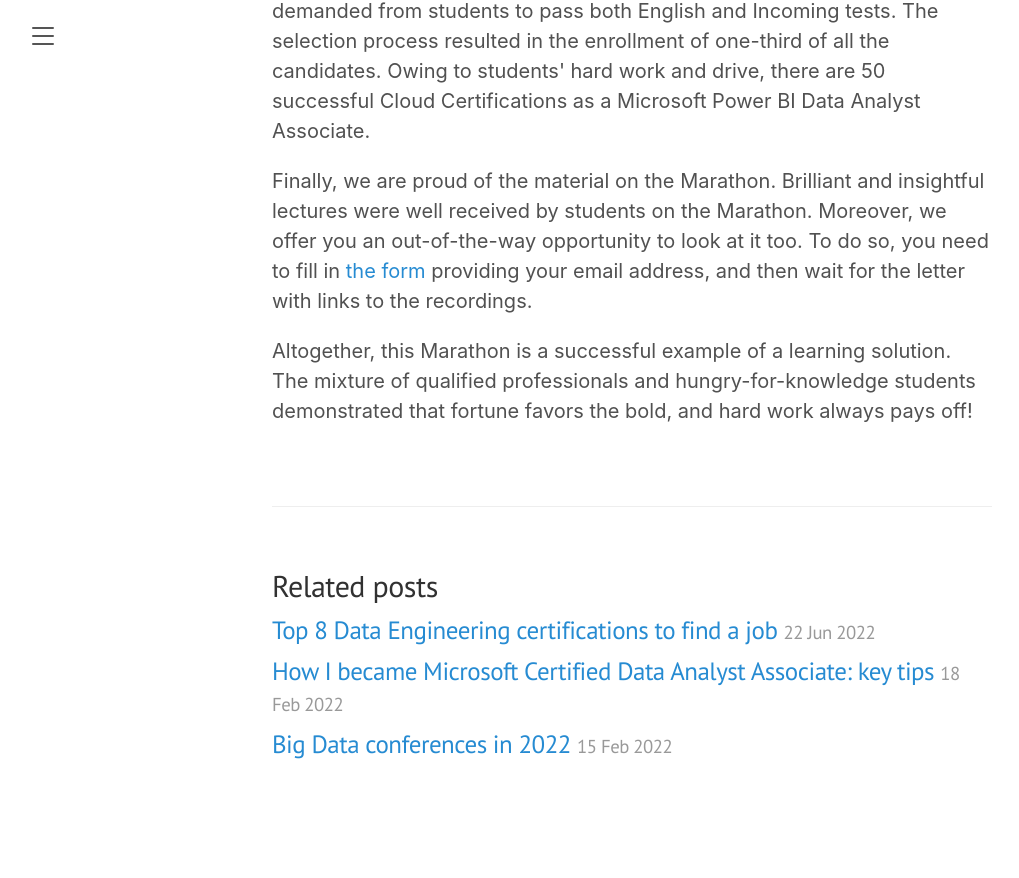
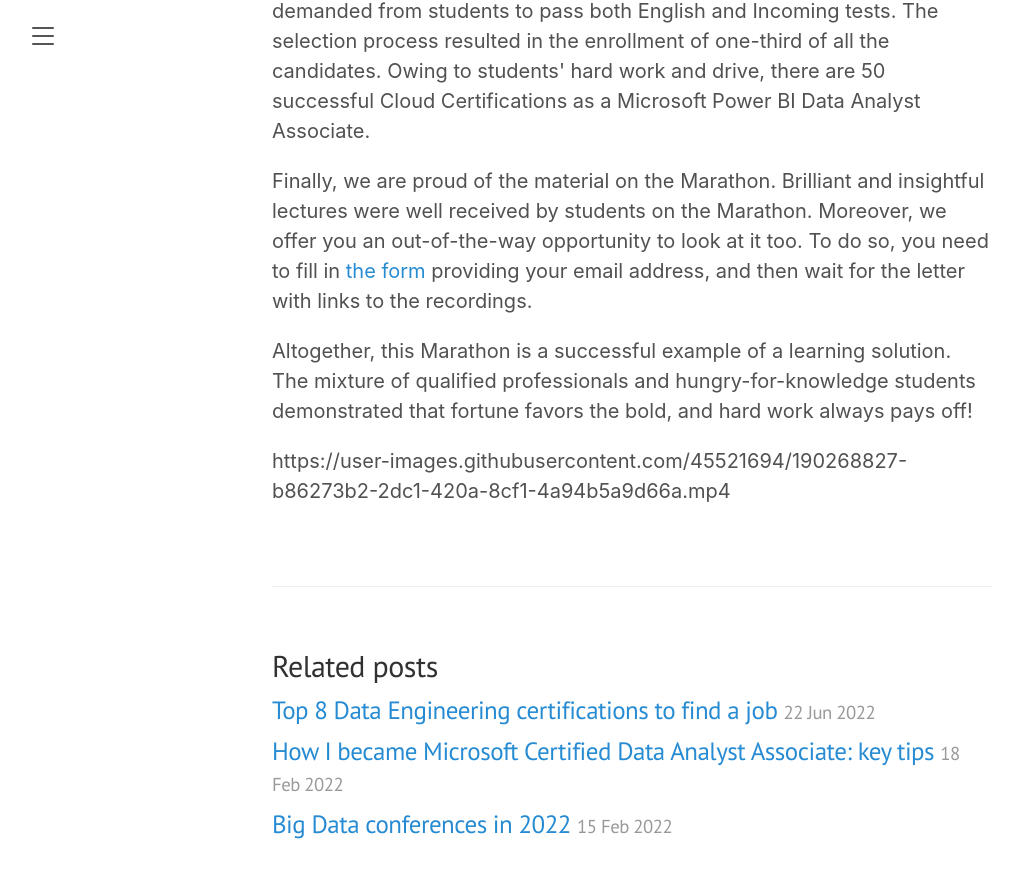
Before and after one commit to kloba/kloba.github.io, a Jekyll site: the page built from _posts/2022-09-13-the-big-data-power-bi-marathon-in-2022.md, in a window 1280 px wide and 900 px high, scrolled down 4526 px. Shown: the top 878 px of the window, without its empty margins (8-1027 px from the left). Built offline with Jekyll 4.4.1, drawn with Linux system fonts in a browser that asks for light colours; before the commit the page ends 5346 px from its top, so only the background shows below that; some of the changed lines change nothing that is shown.

Commit message:
Update 2022-09-13-the-big-data-power-bi-marathon-in-2022.md
1

```diff
--- a/_posts/2022-09-13-the-big-data-power-bi-marathon-in-2022.md
+++ b/_posts/2022-09-13-the-big-data-power-bi-marathon-in-2022.md
@@ -70,3 +70,5 @@
 solution. The mixture of qualified professionals and
 hungry-for-knowledge students demonstrated that fortune favors the bold,
 and hard work always pays off!
+
+https://user-images.githubusercontent.com/45521694/190268827-b86273b2-2dc1-420a-8cf1-4a94b5a9d66a.mp4
```
